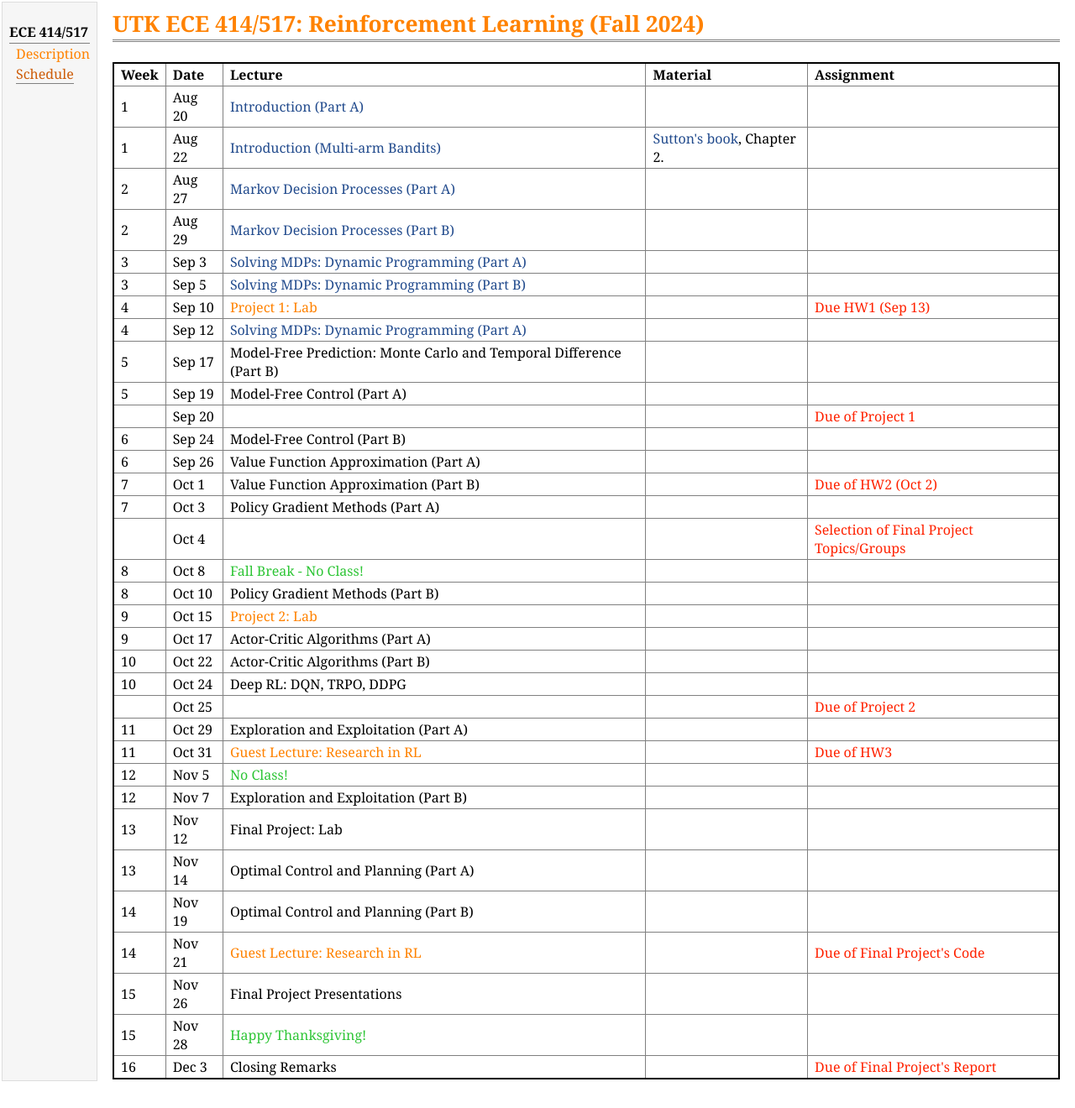
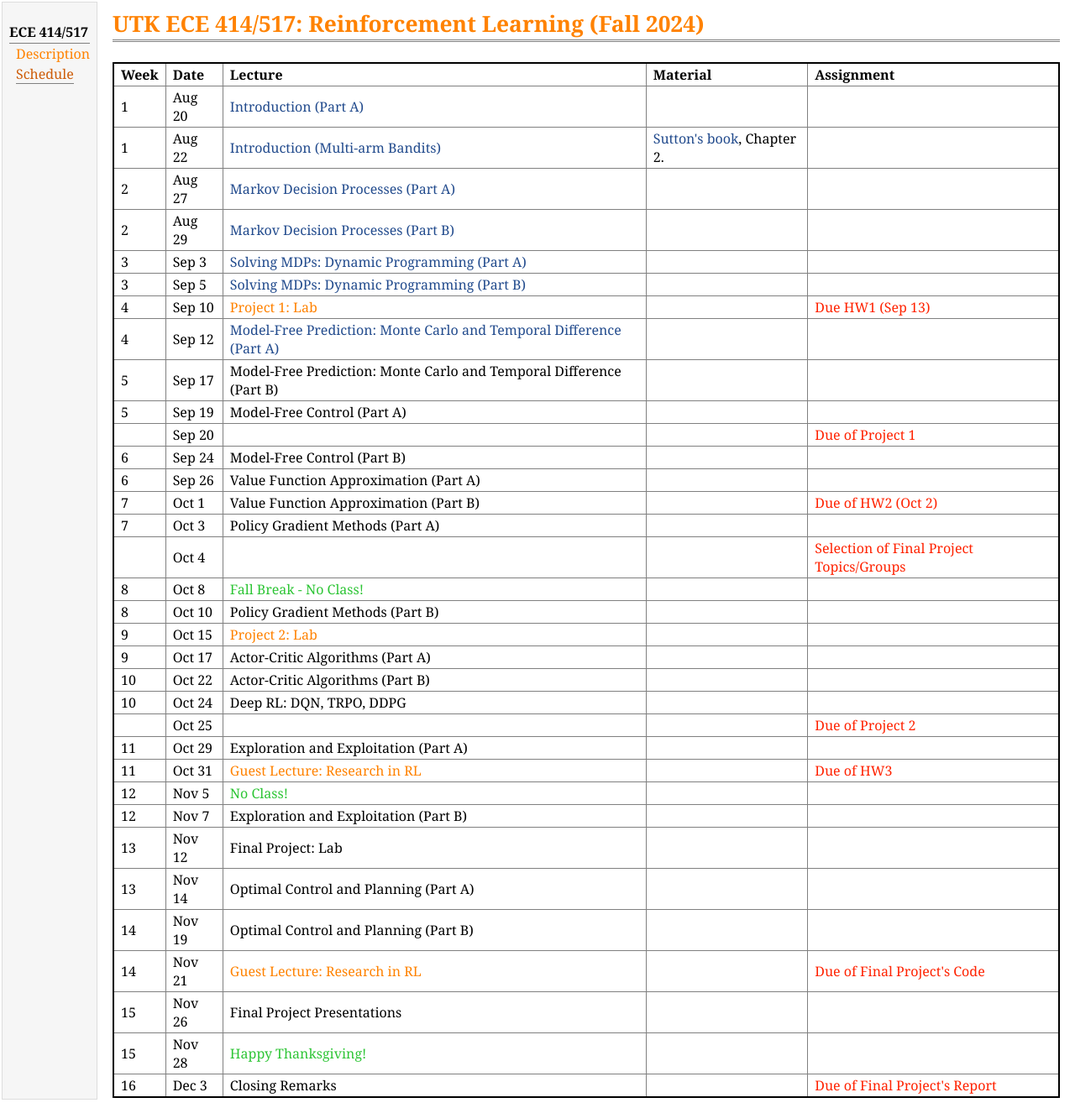
Before and after one commit to lnnx2006/lnnx2006.github.io, a Jekyll site: the page teaching/ece517_fall24/schedule.html, which Jekyll copies as it is, in a window 1280 px wide. Shown: the whole page at 84% size. Built offline with Jekyll 4.4.1, drawn with Linux system fonts in a browser that asks for light colours; before the commit the page ends 1298 px from its top, so only the background shows below that.

Commit message:
added slide7

```diff
--- a/teaching/ece517_fall24/schedule.html
+++ b/teaching/ece517_fall24/schedule.html
@@ -117,8 +117,8 @@
                         <td class="c1">4</td>
                         <td class="c1">Sep 12 </td>
                         <td class="c2">
-                            <a href="https://drive.google.com/file/d/12hd0zcYFgE2u8B4TSoBg14T69ZcMaJaQ">Solving MDPs:
-                                Dynamic Programming (Part A)</a>
+                            <a href="https://drive.google.com/file/d/12hd0zcYFgE2u8B4TSoBg14T69ZcMaJaQ">Model-Free
+                                Prediction: Monte Carlo and Temporal Difference (Part A)</a>
                         </td>
                         <td class="c3"> </td>
                         <td class="c4"> </td>
```
